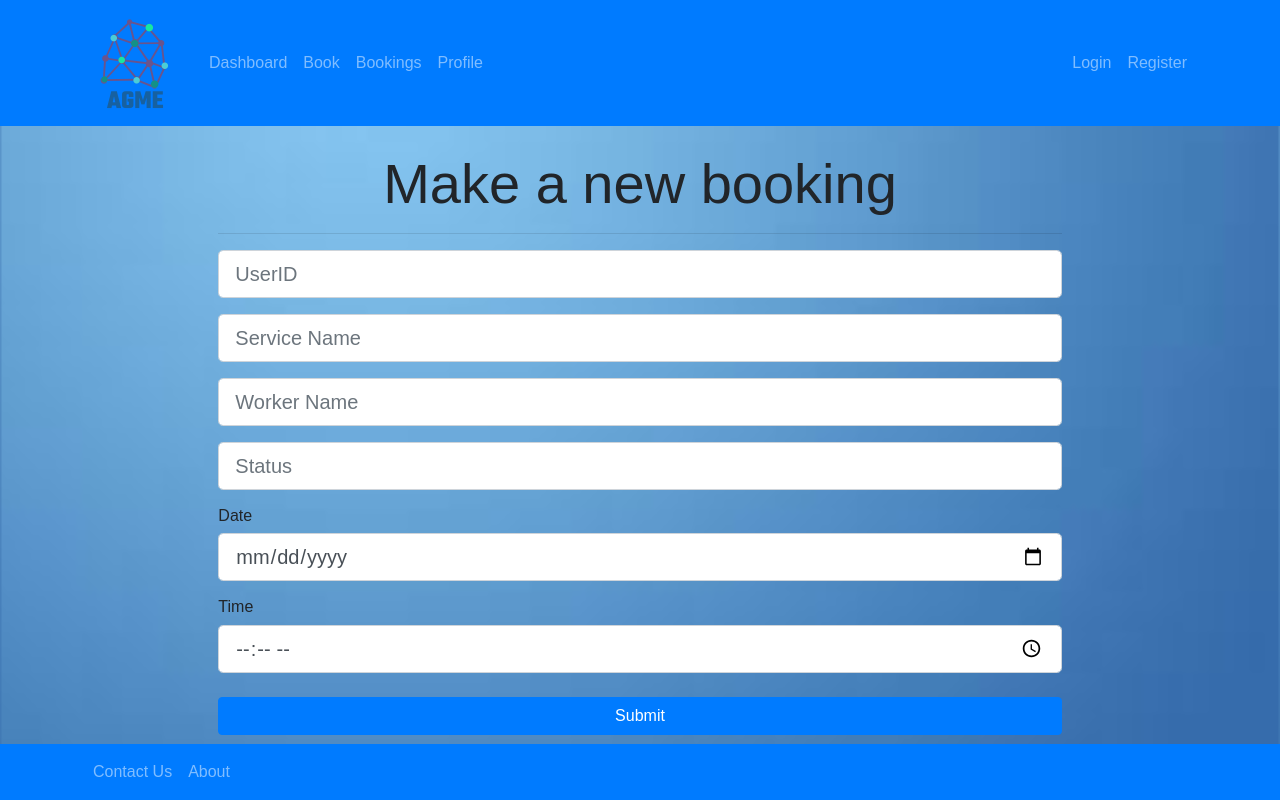
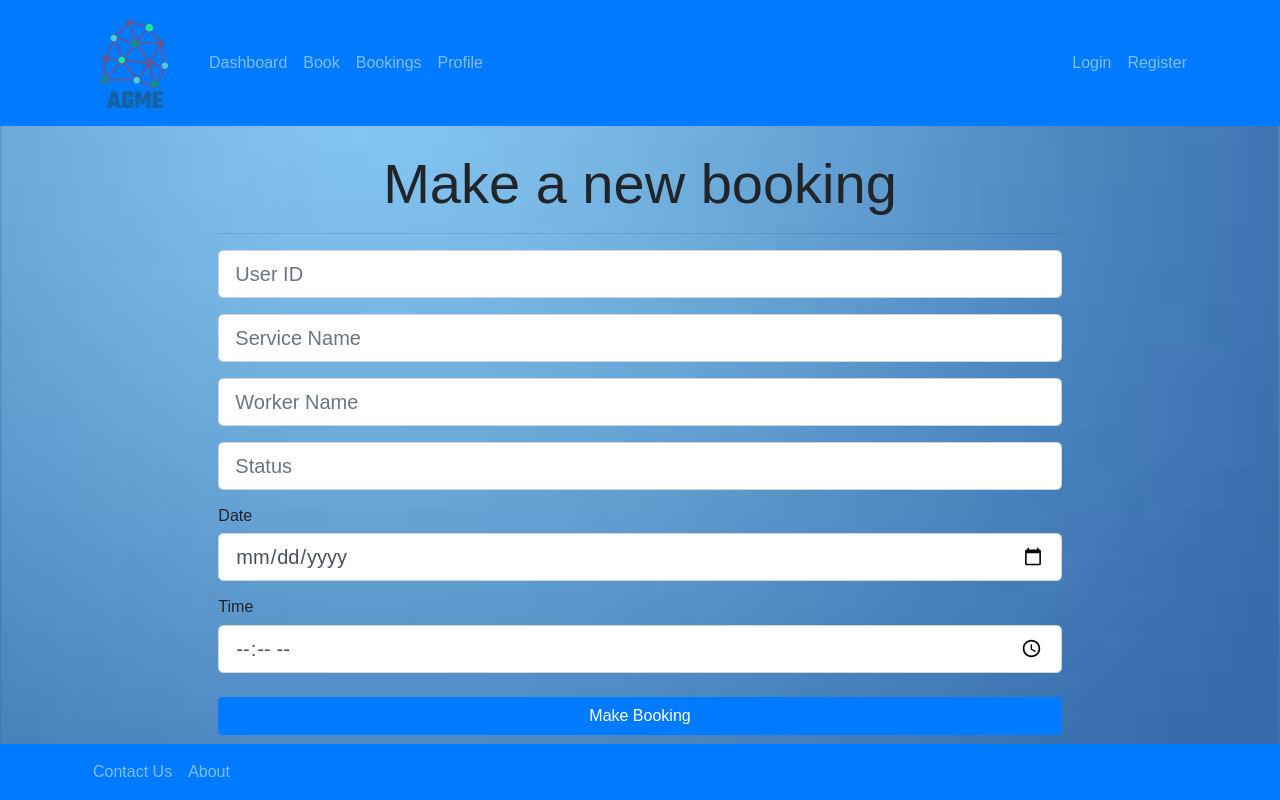
Before and after one commit to RMIT-SEPT/majorproject-8-mon-17-30-3, a React (Create React App) app in the folder FrontEnd/: page /MakeBooking in a window 1280 px wide. Built offline with nearby package versions, Linux system fonts and the light colour scheme.

Commit message:
Working on front and backend integration

```diff
--- a/FrontEnd/src/Components/MakeBooking.js
+++ b/FrontEnd/src/Components/MakeBooking.js
@@ -1,51 +1,45 @@
 import React, { Component } from 'react'
-import axios from 'axios';
+import BookingService from './services/BookingService'
 
 class MakeBooking extends Component {
-    constructor(){
-        super();
+    constructor(props){
+        super(props);
 
         this.state= {
-        name: "",
-        personIdentifier: "",
-        desc: "",
-        start_date: "",
-        end_date: ""
-    };
-
-         {/* should be :
-            this.state= {
             user_id: "",
-            serviceName: "",
+            servicename: "",
             workerName: "",
             status: "",
             date: "",
             time: ""
-            }
-        */}
+            };
 
     this.onChange = this.onChange.bind(this);
-    this.onSubmit = this.onSubmit.bind(this);
-
+    this.makeBooking = this.makeBooking.bind(this);
         }
 
     onChange(e){
         this.setState({[e.target.name]: e.target.value});
     }
-    onSubmit(e){
+
+    makeBooking = (e) => {
         e.preventDefault();
-        const newPerson = {
-            name: this.state.name,
-            personIdentifier: this.state.personIdentifier,
-            desc: this.state.desc,
-            start_date:this.state.start_date,
-            end_date: ""
-        }
+        let booking = {
+            user_id: this.state.user_id,
+            servicename: this.state.servicename,
+            workerName: this.state.workerName,
+            status:this.state.status,
+            date: this.state.date,
+            time: this.state.time,
+        };
 
-        console.log(newPerson);
-        axios.post("http://localhost:8080/api/booking/",newPerson);
-        this.props.history.push('/')
+        console.log('booking => ' + JSON.stringify(booking));
+
+        BookingService.createBooking(booking).then(res =>{
+            this.props.history.push('/ViewBooking');
+        });
     }
+
     render() {
         return (
             <div>
@@ -59,63 +53,59 @@ class MakeBooking extends Component {
 
                             <div className="form-group">
                             <input type="text" className="form-control form-control-lg "
-                            placeholder="UserID"
-                            name="personIdentifier"
-                            value= {this.state.personIdentifier}
+                            placeholder="User ID"
+                            name="user_id"
+                            value= {this.state.user_id}
                             onChange = {this.onChange}
                             />
-
                             </div>
-
-
 
                             <div className="form-group">
                                 <input type="text" className="form-control form-control-lg "
                                 placeholder="Service Name"
-                                name="desc"
-                                value= {this.state.desc}
+                                name="servicename"
+                                value= {this.state.servicename}
                                 onChange = {this.onChange}
                                 />
+                            </div>
 
-                            </div>
                             <div className="form-group">
                                 <input type="text" className="form-control form-control-lg"
                                 placeholder="Worker Name"
-                                name="name"
-                                value= {this.state.name}
+                                name="workerName"
+                                value= {this.state.workerName}
                                 onChange = {this.onChange}
                                     />
                             </div>
 
                             <div className="form-group">
-                                <input className="form-control form-control-lg"placeholder="Status"></input>
+                                <input type="text" className="form-control form-control-lg"
+                                placeholder="Status"
+                                name="status"
+                                value= {this.state.status}
+                                onChange = {this.onChange}
+                                    />
+                            </div>
 
-                                {/*name = "desc"
-                                value= {this.state.desc}
-                                onChange = {this.onChange}
-                                />*/}
-
-
-                            </div>
                             <h6>Date</h6>
                             <div className="form-group">
                                 <input type="date" className="form-control form-control-lg"
-                                name="start_date"
-                                value= {this.state.start_date}
+                                name="date"
+                                value= {this.state.date}
                                 onChange = {this.onChange}
                                 />
                             </div>
+
                             <h6>Time</h6>
                             <div className="form-group">
-                                <input type="time" className="form-control form-control-lg" ></input>
-                                {/*name="end_date"*/}
-                                {/*value= {this.state.end_date}*/}
-                                {/*onChange = {this.onChange}*/}
-                                {/*/>*/}
-
+                                <input type="time" className="form-control form-control-lg"
+                                name="time"
+                                value= {this.state.time}
+                                onChange = {this.onChange}
+                                />
                             </div>
 
-                            <input type="submit" className="btn btn-primary btn-block mt-4" />
+                            <button className="btn btn-primary btn-block mt-4" onClick={this.makeBooking}>Make Booking</button>
                         </form>
                     </div>
                 </div>
--- a/FrontEnd/src/Components/ViewBooking.js
+++ b/FrontEnd/src/Components/ViewBooking.js
@@ -11,7 +11,7 @@ export default class ViewBooking extends Component {
 
   }
   componentDidMount() {
-    axios.get('http://localhost:8080/api/booking/all').then(response => {this.setState({booking: response.data})});
+    axios.get('http://localhost:8080/bookings').then(response => {this.setState({booking: response.data})});
   }
 
   deleteRow(id,e){
--- /dev/null
+++ b/FrontEnd/src/Components/services/BookingService.js
@@ -0,0 +1,17 @@
+import axios from 'axios'
+
+const BOOKING_REST_API_URL = 'http://localhost:8080/createBooking';
+
+class BookingService {
+
+    getBookings(){
+       return axios.get(BOOKING_REST_API_URL);
+    }
+
+    createBooking(booking){
+        return axios.post(BOOKING_REST_API_URL, booking);
+
+    }
+}
+
+export default new BookingService();
```
Also changed, not shown: FrontEnd/src/Components/services/UserService.js (added).
